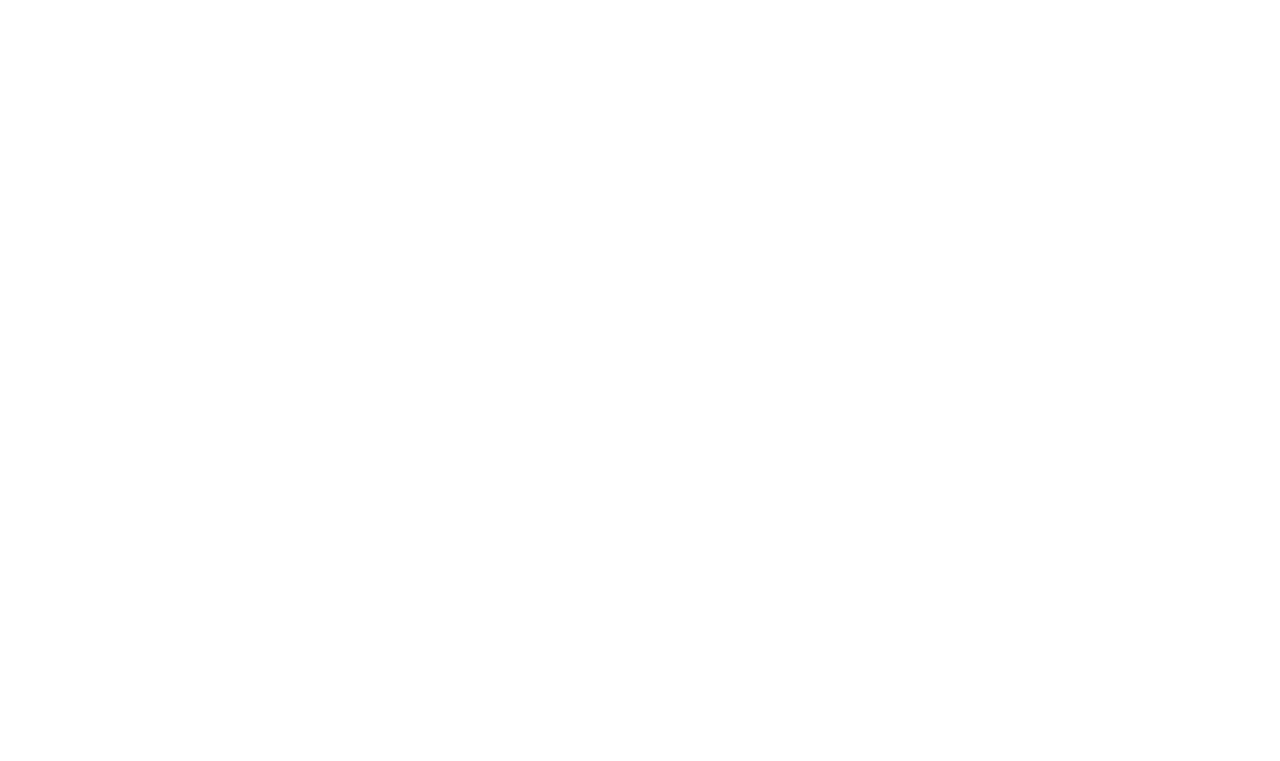
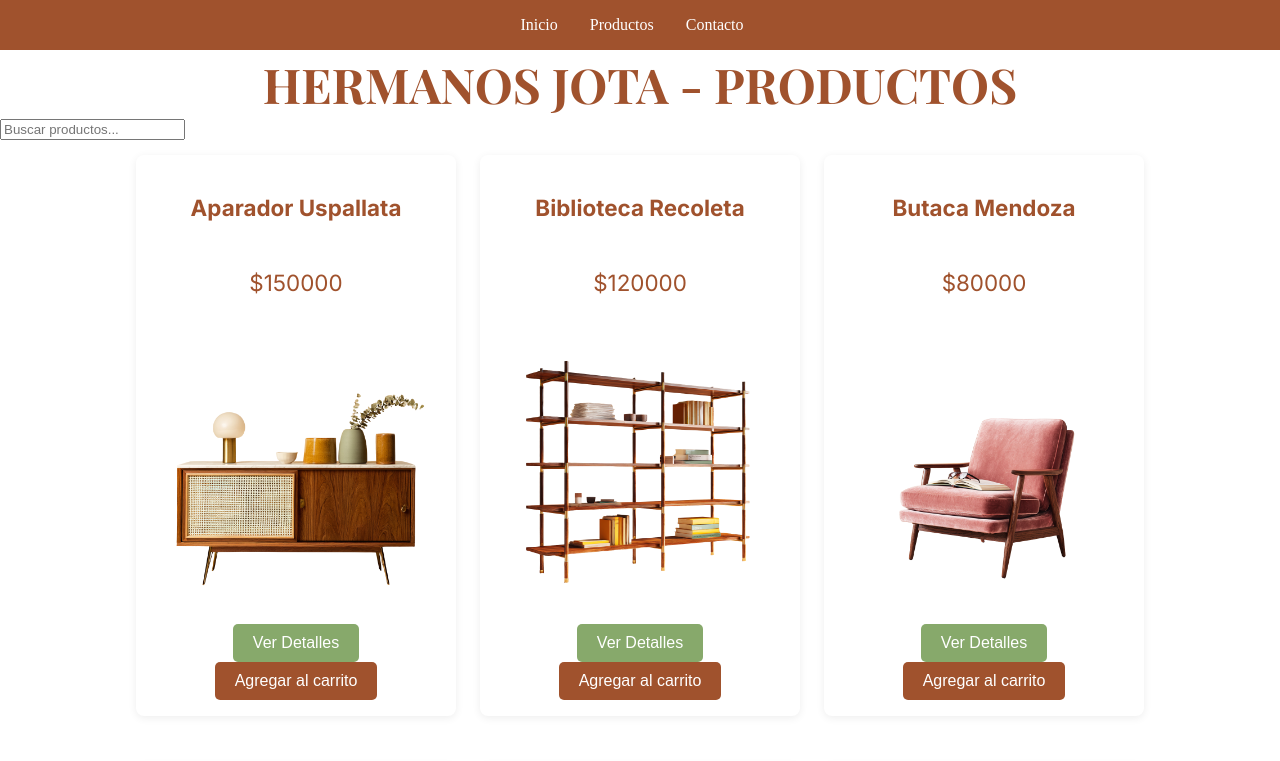
Before and after one commit to LucasLeanza/muebleria-hermanos-jota, a plain HTML site: page productos.html in a window 1280 px wide. Shown: the top 761 px of the page. Drawn offline with nearby package versions, Linux system fonts and the light colour scheme.

Commit message:
arme el esqueleto del catalogo

```diff
--- a/css/style.css
+++ b/css/style.css
@@ -4,17 +4,135 @@
     --color-background: #F5E6D3; /* Fondos principales, fotografía */
     --color-detalles: #D4A437; /* Detalles premium, acentos */
     --color-detalles-secundario: #C47A6D; /* Acentos suaves, detalles femeninos */
+    --color-blanco: #FFFFFF; /* Texto sobre fondos oscuros, elementos de UI */
+    --color-negro: #000000; /* Texto principal, elementos de UI */
     --fuente-principal: 'Inter', sans-serif; /* Texto del cuerpo, elementos de UI, aplicaciones digitales */
     --fuente-secundaria: 'Playfair Display', serif; /* Títulos editoriales, citas destacadas, contenido premium */
+}
+*, *::before, *::after {
+    box-sizing: border-box;
+}
+body {
+    margin: 0;
+    padding: 0;
 }
 h1 {
     font-family: var(--fuente-secundaria);
     color: var(--color-primario);
     text-transform: uppercase;
     line-height: 0.1em;
+    text-align: center;
+    font-size: clamp(1.5rem, 5vw, 3rem); /*Nunca menos de 1.5rem, idealmente 5vw, nunca más de 3rem*/
 }
 p {
     font-family: var(--fuente-principal);
-    font-weight: 1rem;
+    font-size: 1rem;
     line-height: 1.6;
 }
+
+/* Catalogo */
+.productos-container {
+    display: flex;
+    flex-wrap: wrap;           /* Permite que las tarjetas pasen a la siguiente línea */
+    gap: 24px;                 /* Espacio entre tarjetas */
+    justify-content: center;   /* Centra las tarjetas horizontalmente */
+    padding: 15px;
+}
+.productos-card {
+    flex: 1 1 220px;           /* Las tarjetas ocupan mínimo 220px y crecen si hay espacio */
+    max-width: 260px;          /* Limita el ancho máximo */
+    box-sizing: border-box;
+    margin-bottom: 24px;
+    background: var(--color-blanco);
+    border-radius: 8px;
+    box-shadow: 0 2px 8px rgba(0,0,0,0.07);
+    display: flex;
+    flex-direction: column;
+    align-items: center;
+    padding: 16px;
+}
+@media (min-width: 1024px) {
+    .productos-card {
+        flex: 1 1 300px;
+        max-width: 320px;
+    }
+}
+.productos-card img {
+    max-width: 100%;
+    height: auto;
+    display: block;
+    border-radius: 6px;
+    object-fit: contain;
+    margin-bottom: 12px;
+}
+.producto-img {
+    position: relative;
+}
+.producto-img img {
+    width: 100;
+    display: block;
+}
+.producto-nombre {
+    font-family: var(--fuente-principal);
+    font-size: 1.4rem;
+    color: var(--color-primario);
+}
+.producto-precio {
+    font-family: var(--fuente-principal);
+    font-size: 1.4rem;
+    color: var(--color-primario);
+}
+.agregar-carrito {
+    background-color: var(--color-primario);
+    color: var(--color-blanco);
+    border: none;
+    padding: 10px 20px;
+    cursor: pointer;
+    border-radius: 5px;
+    font-size: 1rem;
+}
+.ver-detalles {
+    background-color: var(--color-secundario);
+    color: var(--color-blanco);
+    border: none;
+    padding: 10px 20px;
+    cursor: pointer;
+    border-radius: 5px;
+    font-size: 1rem;
+}
+
+
+/* HEADER PLACEHOLDER */
+header {
+    background-color: var(--color-primario);
+    color: white;
+    padding: 1rem 0;
+    text-align: center;
+}
+nav {
+    display: flex;
+    flex-direction: column;
+}
+a {
+    text-decoration: none;
+    color: var(--color-blanco);
+}
+@media (min-width: 768px) {
+    nav {
+        flex-direction: row;
+        justify-content: center;
+        gap: 2rem;
+        padding-right: 1rem;
+    }
+}
+
+/* FOOTER PLACEHOLDER */
+footer {
+    background-color: var(--color-primario);
+    color: white;
+    text-align: center;
+    padding: 1rem 0;
+    position: relative;
+    bottom: 0;
+    width: 100%;
+}
--- a/js/data.js
+++ b/js/data.js
@@ -0,0 +1,121 @@
+let catalogoMuebles = [
+    {   id: 1,
+        nombre: "Aparador Uspallata",
+        precio: 150000,
+        img: "img/Aparador Uspallata.png",
+        descripcion: "",
+    },
+    {   id: 2,
+        nombre: "Biblioteca Recoleta",
+        precio: 120000,
+        img: "img/Biblioteca Recoleta.png",
+        descripcion: " ",
+    },
+    {   id: 3,
+        nombre: "Butaca Mendoza",
+        precio: 80000,
+        img: "img/Butaca Mendoza.png",
+        descripcion: " ",
+    },
+    {   id: 4,
+        nombre: "Sillón Copacabana",
+        precio: 200000,
+        img: "img/Sillón Copacabana.png",
+        descripcion: " ",
+    },
+    {   id: 5,
+        nombre: "Mesa de Centro Araucaria",
+        precio: 90000,
+        img: "img/Mesa de Centro Araucaria.png",
+        descripcion: " ",
+    },
+    {   id: 6,
+        nombre: "Mesa de Noche Aconcagua",
+        precio: 60000,
+        img: "img/Mesa de Noche Aconcagua.png",
+        descripcion: " ",
+    },
+    {   id: 7,
+        nombre: "Cama Neuquén",
+        precio: 250000,
+        img: "img/Cama Neuquén.png",
+        descripcion: " ",
+    },
+    {   id: 8,
+        nombre: "Sofá Patagonia",
+        precio: 300000,
+        img: "img/Sofá Patagonia.png",
+        descripcion: " ",
+    },
+    {   id: 9,
+        nombre: "Mesa Comedor Pampa",
+        precio: 220000,
+        img: "img/Mesa Comedor Pampa.png",
+        descripcion: " ",
+    },
+    {   id: 10,
+        nombre: "Sillas Córdoba",
+        precio: 70000,
+        img: "img/Sillas Córdoba.png",
+        descripcion: " ",
+    },
+    {   id: 11,
+        nombre: "Escritorio Costa",
+        precio: 110000,
+        img: "img/Escritorio Costa.png",
+        descripcion: " ",
+    },
+    {   id: 12,
+        nombre: "Silla de Trabajao Belgrano",
+        precio: 95000,
+        img: "img/Silla de Trabajo Belgrano.png",
+        descripcion: " ",
+    }
+];
+
+const container = document.getElementById("productos-container");
+
+catalogoMuebles.forEach(producto => {
+    //Creo la tarjeta
+    let card = document.createElement("a");
+    card.classList.add("productos-card");
+    card.href = "#";
+
+    //Imagen
+    let img = document.createElement("img");
+    img.classList.add("producto-img");
+    img.src = producto.img;
+    img.alt = producto.nombre;
+
+    //Nombre
+    let nombre = document.createElement("h3");
+    nombre.classList.add("producto-nombre")
+    nombre.textContent = producto.nombre;
+
+    //Precio
+    let precio = document.createElement("p");
+    precio.classList.add("producto-precio");
+    precio.textContent = `$${producto.precio}`
+
+
+    //Boton Ver Detalles
+    let botonDetalles = document.createElement("button");
+    botonDetalles.textContent = "Ver Detalles";
+    botonDetalles.classList.add("ver-detalles");
+
+    //Boton Agregar al carrito
+    let boton = document.createElement("button");
+    boton.textContent = "Agregar al carrito";
+    boton.classList.add("agregar-carrito");
+
+
+    //Agrego elementos a la tarjeta
+    card.appendChild(nombre);
+    card.appendChild(precio);
+    card.appendChild(img);
+    card.appendChild(botonDetalles);
+    card.appendChild(boton);
+
+    //Agrego la tarjeta al contenedor
+    container.appendChild(card);
+});
--- a/productos.html
+++ b/productos.html
@@ -0,0 +1,36 @@
+<!DOCTYPE html>
+<html lang="en">
+<head>
+    <meta charset="UTF-8">
+    <meta name="viewport" content="width=device-width, initial-scale=1.0">
+    <link rel="preconnect" href="https://fonts.googleapis.com">
+    <link rel="preconnect" href="https://fonts.gstatic.com" crossorigin>
+    <link href="https://fonts.googleapis.com/css2?family=Inter:ital,opsz,wght@0,14..32,100..900;1,14..32,100..900&family=Playfair+Display:wght@400..900&display=swap" rel="stylesheet"> <!--Importo las fuentes desde la web de GoogleFonts-->
+    <link rel="stylesheet" href="css/style.css">
+    <title>Document</title>
+</head>
+<body>
+    <header>
+        <nav>
+            <a href="index.html">Inicio</a>
+            <a href="productos.html">Productos</a>
+            <a href="contacto.html">Contacto</a>
+        </nav>
+    </header>
+
+    <main>
+        <h1>Hermanos Jota - Productos</h1>
+        <input type="search" id="search-input" placeholder="Buscar productos...">
+        <div id="productos-container" class="productos-container">
+            <!-- Los productos se cargan desde data.js -->
+        </div>
+    </main>
+
+    <footer>
+        <p>&copy; 2024 Hermanos Jota. Todos los derechos reservados.</p>
+    </footer>
+
+    <script src="js/data.js"></script>
+    <script src="js/main.js"></script>
+</body>
+</html>
```
Also changed, not shown: img/Cama Neuquén.png (added).
